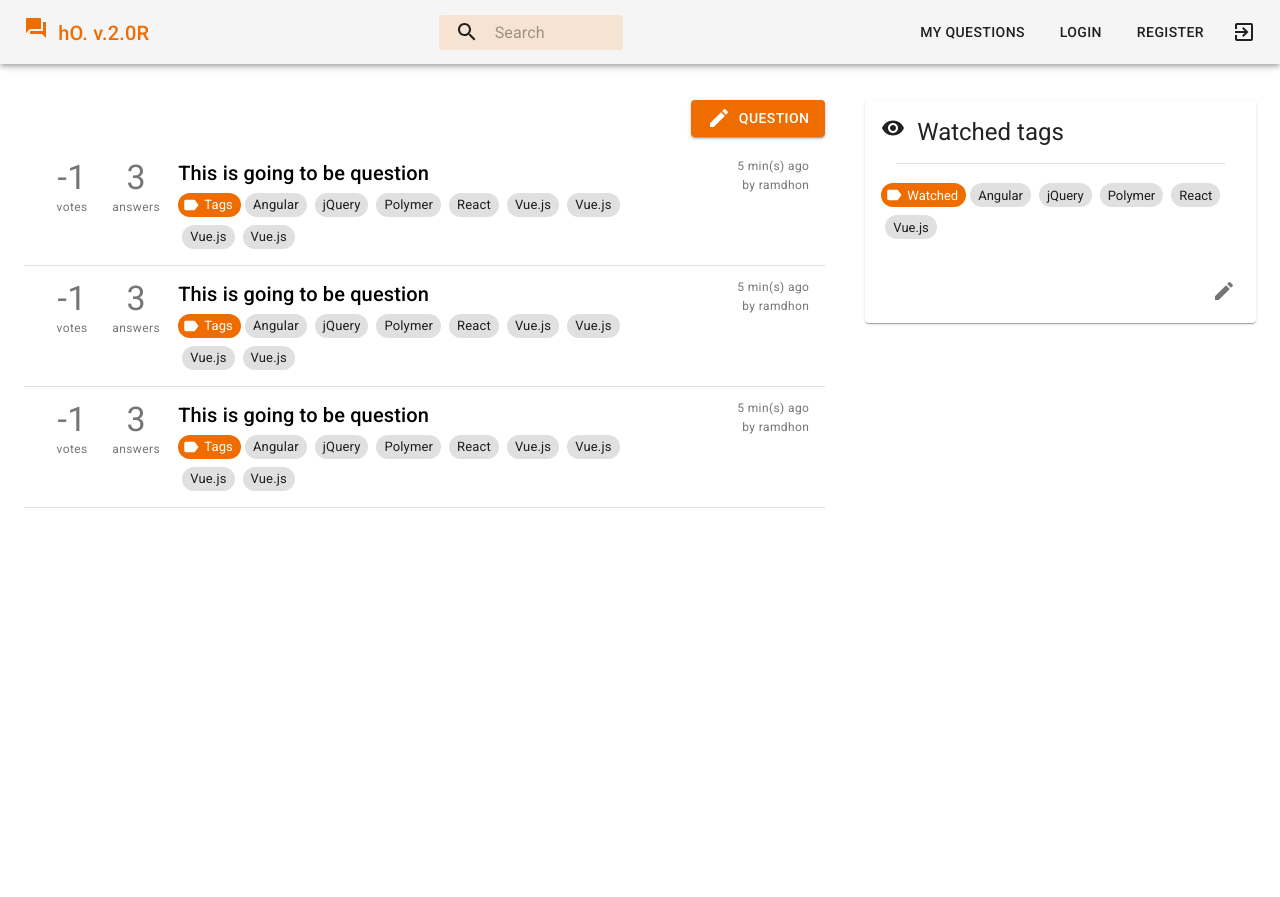
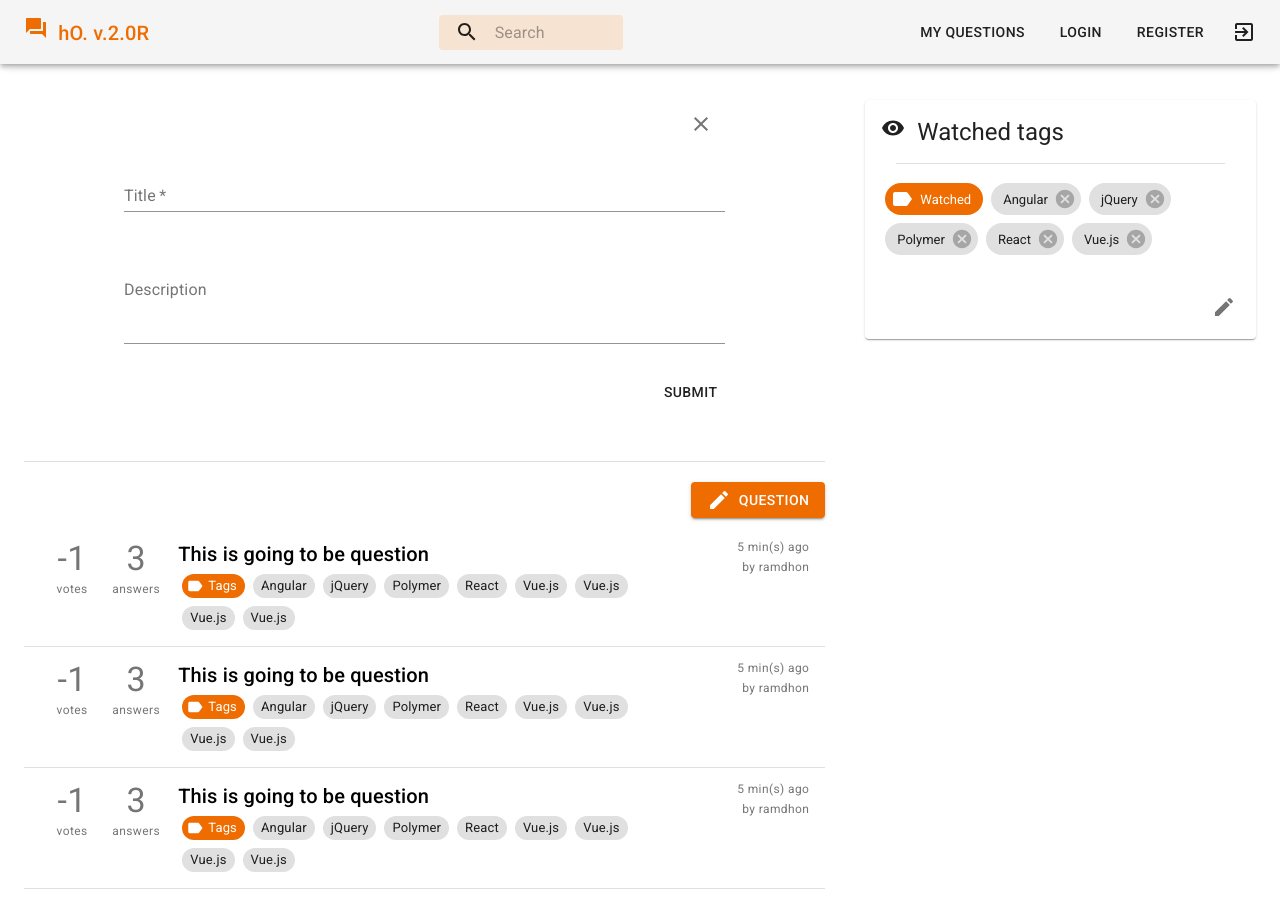
Before and after one commit to ramdhon/hacktivoverflow-react, a React (Create React App) app in the folder client-hackoverflow/: page / in a window 1280 px wide. Both pictures are taken after a click on the button "QUESTION". Before the commit the page ends 800 px from the top, so only its background shows below. Built offline with nearby package versions, Linux system fonts and the light colour scheme.

Commit message:
onDelete chips

```diff
--- a/client-hackoverflow/src/Root.js
+++ b/client-hackoverflow/src/Root.js
@@ -3,12 +3,11 @@ import { BrowserRouter as Router, Route, Switch } from 'react-router-dom'
 import { connect } from 'react-redux'
 
 import { Home, MyQuestions } from './views'
-import { NavBar, WatchedTags } from './components'
+import { NavBar, WatchedTags, QuestionForm } from './components'
 import { createMuiTheme } from '@material-ui/core/styles';
 import { ThemeProvider } from '@material-ui/styles';
 import { orange } from '@material-ui/core/colors';
-import { Container, Grid, Button } from '@material-ui/core';
-import{ Create as CreateIcon }from '@material-ui/icons';
+import { Container, Grid } from '@material-ui/core';
 
 const theme = createMuiTheme({
   palette: {
@@ -31,13 +30,7 @@ class Root extends Component {
           <Container style={{ paddingTop: "100px" }} fixed>
             <Grid container>
               <Grid style={{ paddingRight: "20px" }} item xs={8}>
-                <Grid container justify="flex-end">
-                  <Button variant="contained" color="primary">
-                    <CreateIcon />
-                    &nbsp;
-                    QUESTION
-                  </Button>
-                </Grid>
+                <QuestionForm />
                 <Switch>
                   <Route path="/" exact render={(props) => (<Home {...props} />)} />
                   <Route path="/user/questions" render={(props) => (<MyQuestions {...props} />)} />
--- a/client-hackoverflow/src/components/ItemQuestion.js
+++ b/client-hackoverflow/src/components/ItemQuestion.js
@@ -27,7 +27,7 @@ function ItemList() {
             <Typography variant="h6" component="p">
               This is going to be question
             </Typography>
-            <ListTags title="Tags" tags={chipData} />
+            <ListTags title="Tags" tags={chipData} size="small" />
           </Grid>
           <Grid item xs={2}>
             <Grid container justify="flex-end">
--- a/client-hackoverflow/src/components/ListTags.js
+++ b/client-hackoverflow/src/components/ListTags.js
@@ -2,7 +2,9 @@ import React from 'react';
 
 import { makeStyles } from '@material-ui/core/styles';
 import { Chip } from '@material-ui/core';
-import { Label as TagIcon } from '@material-ui/icons';
+import {
+  Label as TagIcon,
+} from '@material-ui/icons';
 import { withRouter } from 'react-router-dom'
 
 const useStyles = makeStyles(theme => ({
@@ -19,25 +21,30 @@ const useStyles = makeStyles(theme => ({
 
 function ChipsArray(props) {
   const classes = useStyles();
-  const { title, tags } = props;
+  const { title, tags, size, deleted } = props;
 
   const test = (key) => () => {
     props.history.push(`?search=${key}`)
   }
 
+  const handleDelete = () => {
+    console.log('done')
+  }
+
   return (
     <React.Fragment>
-      <Chip size="small" label={title} icon={<TagIcon />} color="primary" />
+      <Chip className={classes.chip} size={size} label={title} icon={<TagIcon />} color="primary" />
       {
         tags.map(data =>
         (
             <Chip
-              size="small"
+              size={size}
               key={data.key}
               label={data.label}
               className={classes.chip}
               clickable
               onClick={test(data.label)}
+              onDelete={deleted ? handleDelete : false}
             />
           )
         )
--- /dev/null
+++ b/client-hackoverflow/src/components/QuestionForm.js
@@ -0,0 +1,135 @@
+import React from 'react';
+
+import PropTypes from 'prop-types';
+
+import { withStyles } from '@material-ui/core/styles';
+import { Collapse, Grid, TextField, Button, IconButton, Divider } from '@material-ui/core';
+import {
+  Create as CreateIcon,
+  Close as CloseIcon
+} from '@material-ui/icons';
+
+// // Require Editor JS files.
+// import 'froala-editor/js/froala_editor.pkgd.min.js';
+
+// // Require Editor CSS files.
+// import 'froala-editor/css/froala_style.min.css';
+// import 'froala-editor/css/froala_editor.pkgd.min.css';
+
+// // Require Font Awesome.
+// import 'font-awesome/css/font-awesome.css';
+
+// import FroalaEditor from 'react-froala-wysiwyg';
+
+const styles = theme => ({
+  root: {
+    padding: '0 100px'
+  },
+  form: {
+    width: '100%'
+  },
+  input: {
+    marginBottom: '30px'
+  }
+});
+
+class SimpleCollapse extends React.Component {
+  state = {
+    checked: false,
+    question: {
+      title: '',
+      description: ''
+    },
+    model: ''
+  };
+
+  handleModelChange = function(model) {
+    this.setState({
+      model: model
+    });
+  }
+
+  handleChange = (e) => {
+    this.setState({
+      question: {
+        ...this.state.question,
+        [e.target.id]: e.target.value
+      }
+    })
+  }
+
+  toggle = () => {
+    this.setState(state => ({ checked: !state.checked }));
+  }
+
+  submitQuestion = (e) => {
+    e.preventDefault();
+    this.setState({
+      checked: !this.state.checked,
+      question: {
+        title: '',
+        description: ''
+      },
+    })
+  };
+
+  render() {
+    const { classes } = this.props;
+    const { checked } = this.state;
+
+    return (
+      <React.Fragment>
+        <Collapse in={checked}>
+          <Grid container className={classes.root}>
+            <Grid container justify="flex-end">
+              <IconButton onClick={this.toggle}>
+                <CloseIcon />
+              </IconButton>
+            </Grid>
+            <form ref="questionForm" className={classes.form} onSubmit={this.submitQuestion}>
+              <TextField
+                className={classes.input}
+                id="title"
+                required
+                fullWidth
+                label="Title"
+                margin="normal"
+                placeholder="Write here"
+                value={this.state.question.title}
+                onChange={this.handleChange}
+              />
+              <TextField
+                className={classes.input}
+                id="description"
+                fullWidth
+                multiline
+                rows="3"
+                label="Description"
+                margin="normal"
+                value={this.state.question.description}
+                onChange={this.handleChange}
+              />
+              <Grid container justify="flex-end">
+                <Button className={classes.input} type="submit">Submit</Button>
+              </Grid>
+            </form>
+          </Grid>
+        </Collapse>
+        <Divider style={{ margin: "20px 0" }} />
+        <Grid container justify="flex-end">
+          <Button onClick={this.toggle} variant="contained" color="primary">
+            <CreateIcon />
+            &nbsp;
+            QUESTION
+          </Button>
+        </Grid>
+      </React.Fragment>
+    );
+  }
+}
+
+SimpleCollapse.propTypes = {
+  classes: PropTypes.object.isRequired,
+};
+
+export default withStyles(styles)(SimpleCollapse);
--- a/client-hackoverflow/src/components/WatchedTags.js
+++ b/client-hackoverflow/src/components/WatchedTags.js
@@ -33,7 +33,7 @@ export default function SimpleCard() {
           Watched tags
         </Typography>
         <Divider style={{ margin: "15px" }} />
-        <ListTags title="Watched" tags={chipData} />
+        <ListTags title="Watched" tags={chipData} size="medium" deleted />
       </CardContent>
       <CardActions>
         <Grid container justify="flex-end">
--- a/client-hackoverflow/src/components/index.js
+++ b/client-hackoverflow/src/components/index.js
@@ -4,6 +4,7 @@ import ItemQuestion from './ItemQuestion'
 import WatchedTags from './WatchedTags'
 import CounterDisplay from './CounterDisplay'
 import ListTags from './ListTags'
+import QuestionForm from './QuestionForm'
 
 export {
   NavBar,
@@ -11,5 +12,6 @@ export {
   ItemQuestion,
   WatchedTags,
   CounterDisplay,
-  ListTags
+  ListTags,
+  QuestionForm
 }
```
